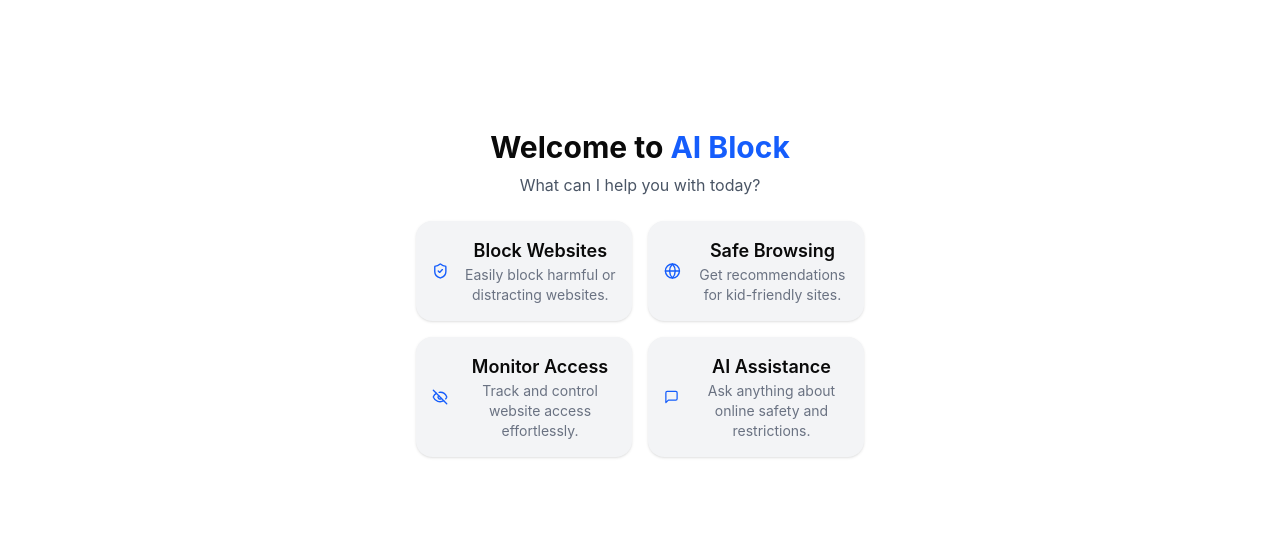
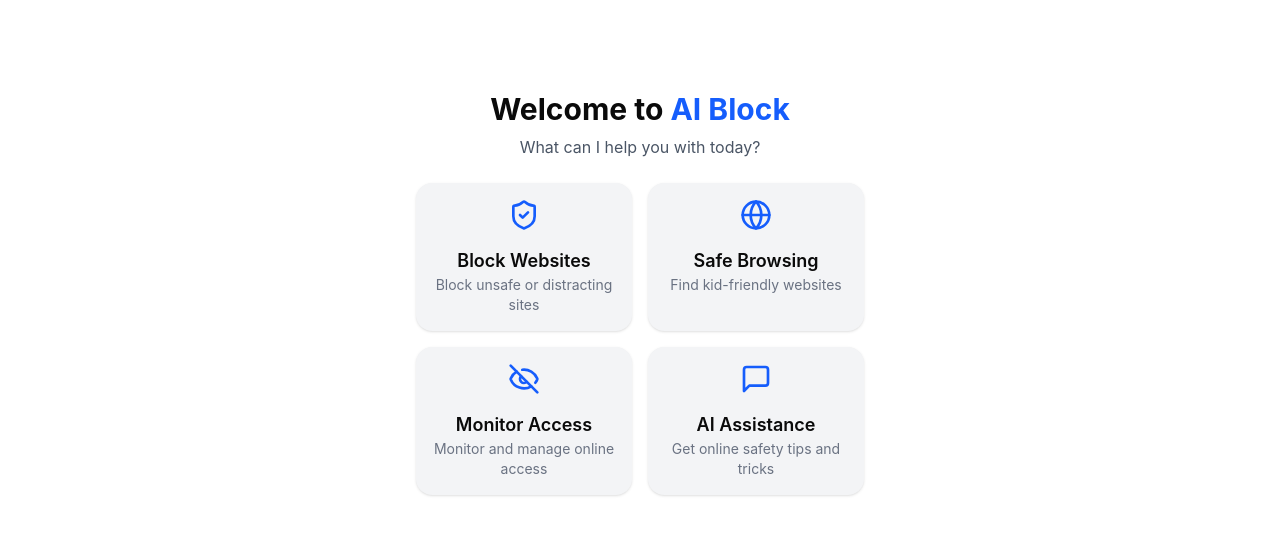
Before and after one commit to sidnarsipur/Blockzilla, a React (Vite) app in the folder admin/: page / in a window 1280 px wide. Shown: the top 545 px of the page. Built offline with nearby package versions, Linux system fonts and the light colour scheme; no server answers.

Commit message:
intro card fix

```diff
--- a/admin/src/components/ChatBubble.tsx
+++ b/admin/src/components/ChatBubble.tsx
@@ -21,7 +21,7 @@ export default function ChatBubble({ chat }: { chat: Chat }) {
             className={`flex ${chat.isUser ? 'justify-end' : 'justify-start'} `}
         >
             <div
-                className={`relative max-w-md rounded-xl px-4 py-3 text-gray-900 shadow-lg md:max-w-lg ${chat.isUser ? 'rounded-br-none bg-blue-200' : 'rounded-bl-none bg-green-200'}`}
+                className={`relative max-w-md rounded-xl rounded-br-none px-4 py-3 shadow-lg md:max-w-lg ${chat.isUser ? 'bg-[#4168f6] text-white' : 'bg-green-200'}`}
             >
                 {chat.message}
             </div>
--- a/admin/src/components/IntroCard.tsx
+++ b/admin/src/components/IntroCard.tsx
@@ -19,26 +19,26 @@ export default function IntroCard() {
                 What can I help you with today?
             </p>
 
-            <div className="grid w-full max-w-md grid-cols-1 gap-4 sm:grid-cols-2">
+            <div className="grid w-full max-w-md grid-cols-2 gap-4">
                 <FeatureCard
                     icon={ShieldCheck}
                     title="Block Websites"
-                    description="Easily block harmful or distracting websites."
+                    description="Block unsafe or distracting sites"
                 />
                 <FeatureCard
                     icon={Globe}
                     title="Safe Browsing"
-                    description="Get recommendations for kid-friendly sites."
+                    description="Find kid-friendly websites"
                 />
                 <FeatureCard
                     icon={EyeOff}
                     title="Monitor Access"
-                    description="Track and control website access effortlessly."
+                    description="Monitor and manage online access"
                 />
                 <FeatureCard
                     icon={MessageSquare}
                     title="AI Assistance"
-                    description="Ask anything about online safety and restrictions."
+                    description="Get online safety tips and tricks"
                 />
             </div>
         </div>
@@ -51,7 +51,7 @@ const FeatureCard: FC<FeatureCardProps> = ({
     description,
 }) => {
     return (
-        <div className="flex items-center gap-4 rounded-2xl bg-gray-100 p-4 shadow-sm transition">
+        <div className="flex flex-col items-center gap-4 rounded-2xl bg-gray-100 p-4 shadow-sm transition">
             <Icon className="h-8 w-8 text-blue-600" />
             <div>
                 <h3 className="text-lg font-semibold">{title}</h3>
```
